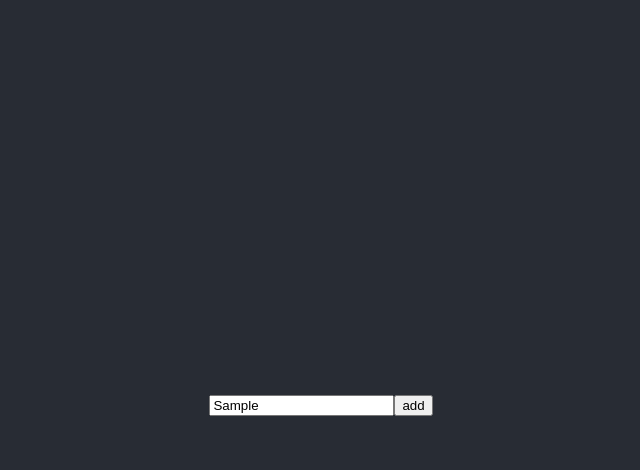
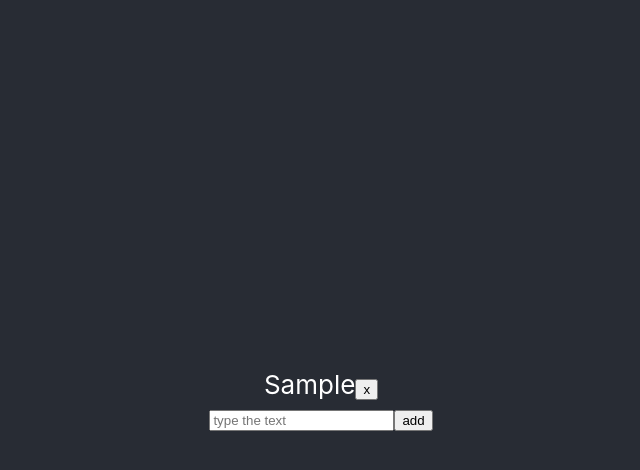
Before and after one commit to sixeggs0303/my-todo-list, a React (Create React App) app: page / in a window 1280 px wide. Both pictures are taken after typing "Sample" into the empty fields and a click on the button "add". Shown: the top 470 px of the page, without its empty margins (319-959 px from the left). Built offline with nearby package versions, Linux system fonts and the light colour scheme.

Commit message:
[ReactTodo][Marcus Luk]Feat: Able to delete todos

```diff
--- a/src/actionTypes.js
+++ b/src/actionTypes.js
@@ -1 +1,2 @@
 export const SUBMIT = "SUBMIT"
+export const DELETE = "DELETE"
--- a/src/actions.js
+++ b/src/actions.js
@@ -1,4 +1,4 @@
-import { SUBMIT } from './actionTypes'
+import { DELETE, SUBMIT } from './actionTypes'
 
 export const submitTodo = (todo) => {
   return {
@@ -6,3 +6,10 @@ export const submitTodo = (todo) => {
     payload: todo
   }
 }
+
+export const deleteTodo = (todoId) => {
+  return {
+    type: DELETE,
+    payload: todoId
+  }
+}
--- a/src/components/TodoGenerator.jsx
+++ b/src/components/TodoGenerator.jsx
@@ -20,6 +20,7 @@ export default class TodoGenerator extends Component {
       text: this.state.todoText,
       done: false,
     };
+    this.setState({todoText: ""})
     this.props.submitTodo(todo);
   };
 
@@ -27,7 +28,7 @@ export default class TodoGenerator extends Component {
     return (
       <div>
         <input
-          value={this.state.text}
+          value={this.state.todoText}
           placeholder="type the text"
           type="text"
           onChange={this.onChangeText}
--- a/src/components/TodoGroup.jsx
+++ b/src/components/TodoGroup.jsx
@@ -1,15 +1,19 @@
 import React, { Component } from "react";
-import TodoItem from "./TodoItem";
+import TodoItemContainer from "../containers/TodoItemContainer";
 import { v4 as uuidv4 } from "uuid";
 
 export default class TodoGroup extends Component {
+  initTodoArray = (todoArray) => {
+    return todoArray;
+  };
+
   render() {
     const todoArray = this.props.todoArray;
 
     return (
       <div>
         {todoArray.map((todo) => (
-          <TodoItem key={uuidv4()} todo={todo}/>
+          <TodoItemContainer key={uuidv4()} todo={todo} />
         ))}
       </div>
     );
--- a/src/components/TodoItem.jsx
+++ b/src/components/TodoItem.jsx
@@ -1,23 +1,17 @@
 import React, { Component } from "react";
 
 export default class TodoItem extends Component {
-  constructor(props) {
-    super(props);
-
-    this.state = {
-      todo: {
-        id: "1234",
-        text: "this is the first todo",
-        done: false,
-      },
-    };
-  }
+  deleteTodo = (todoId) => {
+    this.props.deleteTodo(todoId);
+  };
 
   render() {
+    const todo = this.props.todo;
+
     return (
       <div>
-        <label>{this.props.todo.text}</label>
-        <button>x</button>
+        <label>{todo.text}</label>
+        <button onClick={() => this.deleteTodo(todo.id)}>x</button>
       </div>
     );
   }
--- /dev/null
+++ b/src/containers/TodoItemContainer.jsx
@@ -0,0 +1,13 @@
+import { connect } from "react-redux";
+import { deleteTodo } from "../actions";
+import TodoItem from "../components/TodoItem";
+
+const mapDispatchToProps = (dispatch) => ({
+  deleteTodo: (todoId) => {
+    dispatch(deleteTodo(todoId));
+  },
+});
+
+const TodoItemContainer = connect(null, mapDispatchToProps)(TodoItem);
+
+export default TodoItemContainer;
--- a/src/reducers.js
+++ b/src/reducers.js
@@ -1,9 +1,12 @@
 import { combineReducers } from "redux"
-import { SUBMIT } from "./actionTypes"
+import { SUBMIT, DELETE } from "./actionTypes"
 
 const todoArray = (state = [], action) => {
     if (action.type === SUBMIT) {
-        state.push(action.payload);
+        return state.concat(action.payload)
+    }
+    if (action.type === DELETE) {
+        return state.filter(todo => todo.id !== action.payload)
     }
     return state
 }
```
